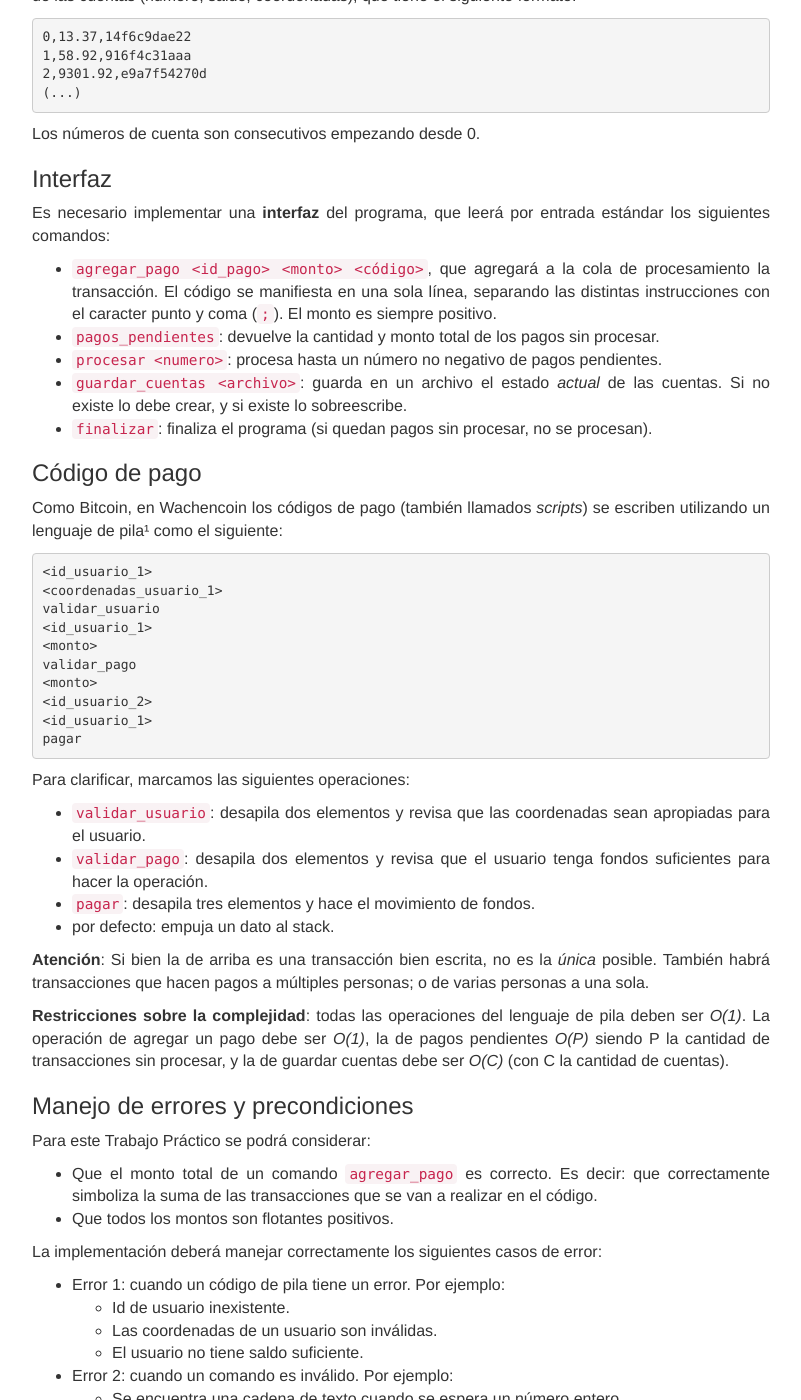
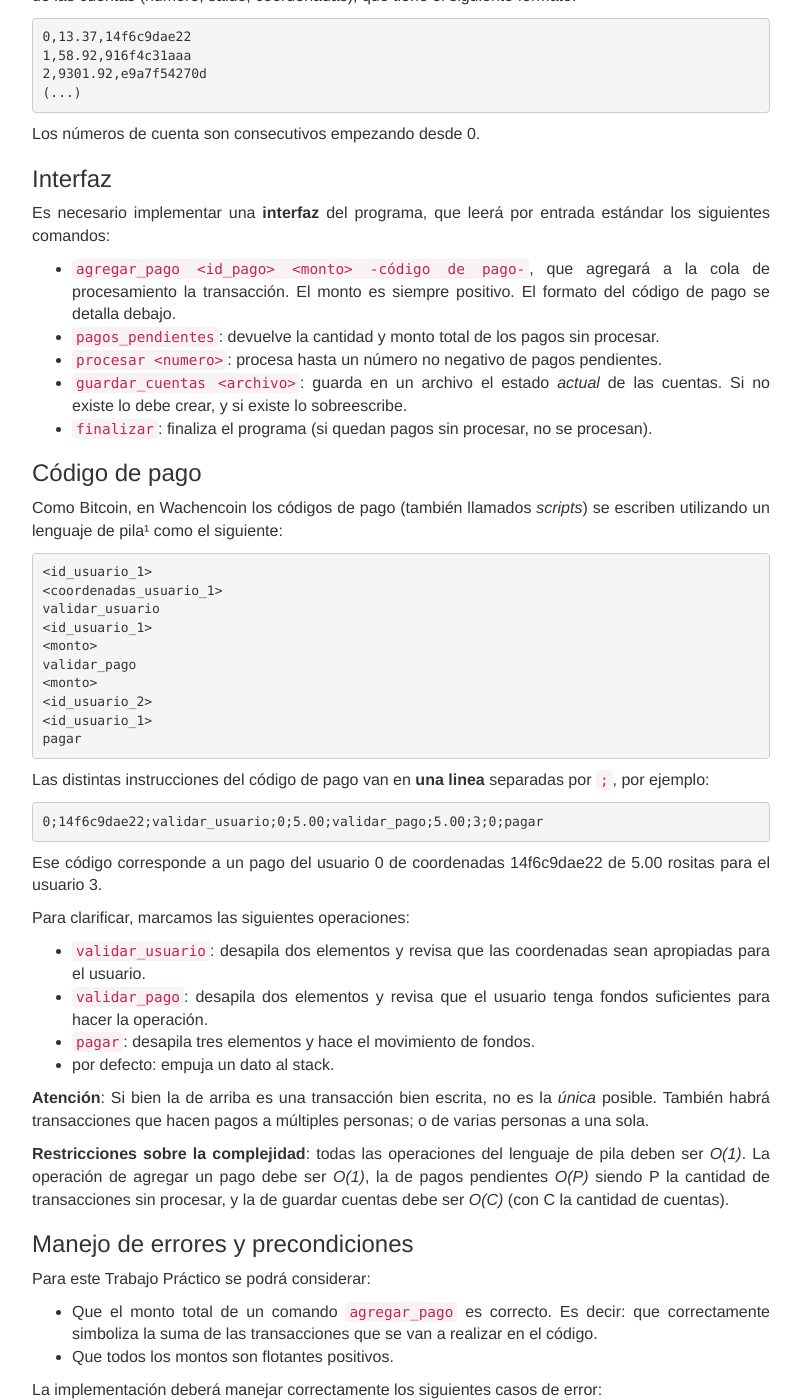
Before and after one commit to algoritmos-rw/algoritmos, a Jekyll site: the page built from static/tps/2017_2/tp1/index.md, in a window 1280 px wide and 1400 px high, scrolled down 2338 px. Shown: the whole window, without its empty margins (239-1040 px from the left). Built offline with Jekyll 4.4.1, drawn with Linux system fonts in a browser that asks for light colours.

Commit message:
Cambio para clarificar codigo de pago Cambie como estaba escrito agregar_pago en interfaz y baje la aclaracion que tenia a "Codigo de pago" agregando un ejemplo.

````diff
--- a/static/tps/2017_2/tp1/index.md
+++ b/static/tps/2017_2/tp1/index.md
@@ -139,10 +139,8 @@
 Es necesario implementar una **interfaz** del programa, que leerá por entrada
 estándar los siguientes comandos:
 
-* `agregar_pago <id_pago> <monto> <código>`, que agregará a la cola de
-procesamiento la transacción. El código se manifiesta en una sola línea,
-separando las distintas instrucciones con el caracter punto y coma (`;`). El
-monto es siempre positivo.
+* `agregar_pago <id_pago> <monto> -código de pago-`, que agregará a la cola de
+procesamiento la transacción. El monto es siempre positivo. El formato del código de pago se detalla debajo.
 * `pagos_pendientes`: devuelve la cantidad y monto total de los pagos sin
 procesar.
 * `procesar <numero>`: procesa hasta un número no negativo de pagos pendientes.
@@ -168,6 +166,14 @@
 <id_usuario_1>
 pagar
 ```
+
+Las distintas instrucciones del código de pago van en **una linea** separadas por `;`, por ejemplo:
+
+```
+0;14f6c9dae22;validar_usuario;0;5.00;validar_pago;5.00;3;0;pagar
+```
+
+Ese código corresponde a un pago del usuario 0 de coordenadas 14f6c9dae22 de 5.00 rositas para el usuario 3.
 
 Para clarificar, marcamos las siguientes operaciones:
 
````
